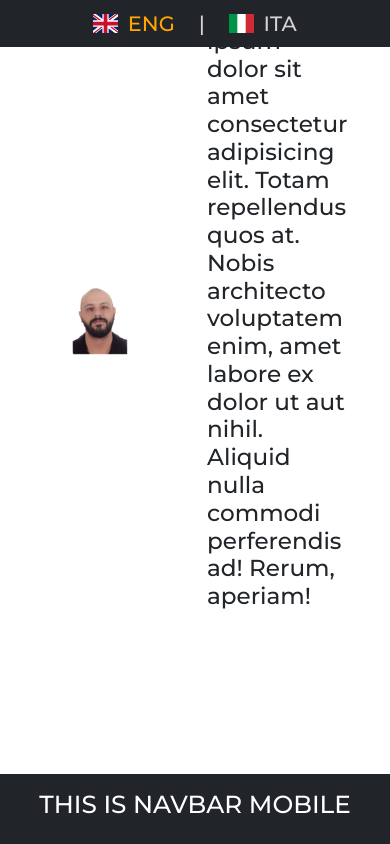
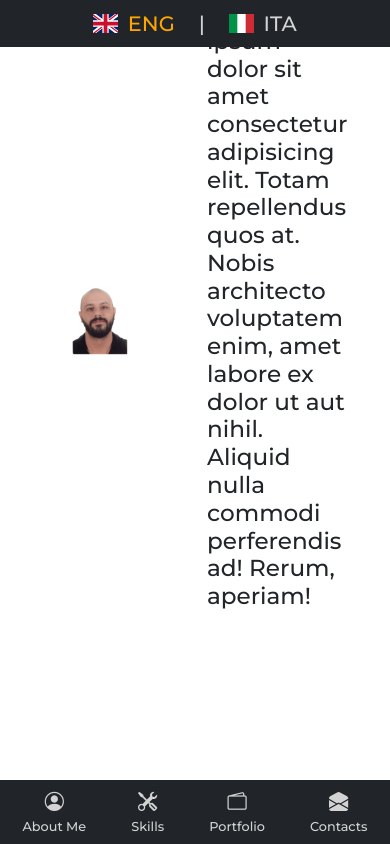
Before and after one commit to Walter-Satriano/my-personal-website, a Vue app: page / in a window 390 px wide. Built offline with nearby package versions, Linux system fonts and the light colour scheme.

Commit message:
refactoring NavbarMobile component

```diff
--- a/src/components/NavbarMobile.vue
+++ b/src/components/NavbarMobile.vue
@@ -1,6 +1,31 @@
 <template>
-  <nav class="d-block d-lg-none bg-dark py-3 fixed-bottom text-center">
-    <h2 class="text-white">THIS IS NAVBAR MOBILE</h2>
+  <nav class="d-block d-lg-none bg-dark py-2 fixed-bottom">
+    <ul class="d-flex justify-content-around">
+      <li>
+        <router-link to="/about-me">
+          <i class="bi bi-person-circle"></i>
+          {{ $t("navigation.aboutMe") }}
+        </router-link>
+      </li>
+      <li>
+        <router-link to="/skills">
+          <i class="bi bi-tools"></i>
+          {{ $t("navigation.skills") }}
+        </router-link>
+      </li>
+      <li>
+        <router-link to="/portfolio">
+        <i class="bi bi-wallet2"></i>
+          {{ $t("navigation.portfolio") }}
+        </router-link>
+      </li>
+      <li>
+        <router-link to="/contacts">
+          <i class="bi bi-envelope-open-fill"></i>
+          {{ $t("navigation.contacts") }}
+        </router-link>
+      </li>
+    </ul>
   </nav>
 </template>
 
@@ -11,5 +36,34 @@
 </script>
 
 <style lang="scss" scoped>
+  ul {
+    list-style: none;
+    padding: 0;
+    margin: 0;
 
+    li {
+
+      a {
+        display: flex;
+        flex-direction: column;
+        align-items: center;
+        font-size: 0.8rem;
+        font-weight: 500;
+        color: #D3D3D3;
+        text-decoration: none;
+
+        &.router-link-exact-active {
+          color: #FFA500;
+        }
+
+        &:hover {
+          color: #FFA500;
+        }
+
+        i {
+          font-size: 1.2rem;
+        }
+      }
+    }
+  }
 </style>
```
